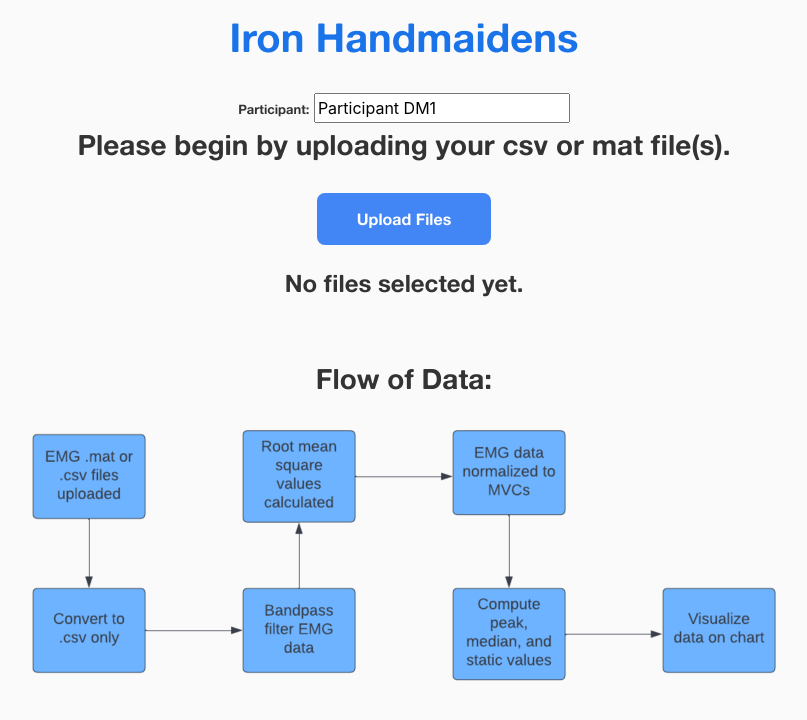
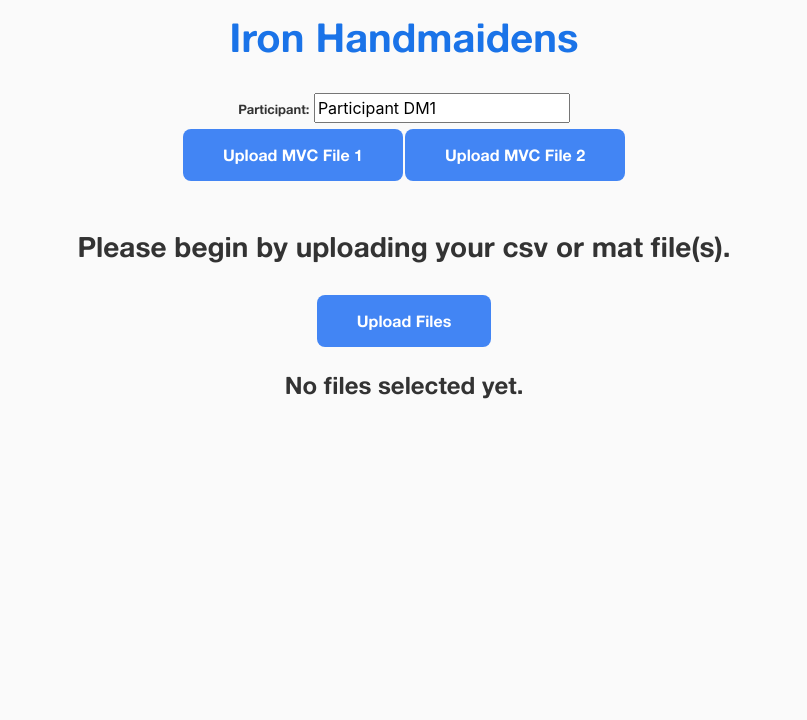
Before and after one commit to eearchey/iron_handmaidens, a Django app: page / in a window 1280 px wide. Shown: the part 59-779 px from the top of the page, without its empty margins (236-1043 px from the left). Run offline with Django 3.2, Linux system fonts and the light colour scheme; some libraries are stand-ins or nearby versions.

Commit message:
Added MVC buttons
Moved flowchart and added MVC buttons

```diff
--- a/iron_handmaidens/data/templates/data/home.html
+++ b/iron_handmaidens/data/templates/data/home.html
@@ -48,6 +48,21 @@
         <br>
         <label for="participantName">Participant:</label>
         <input type="text" id="participantName" value="Participant DM1" onclick="this.select()"/>
+        <div class = "form-group">
+            <center><table>
+            <td>
+            <input type="button" id="MVC1" value="Upload MVC File 1" onclick="document.getElementById('MVC-file1').click();"/>
+            <input type="file" style="display:none;" id="MVC-file1" name="MVC-file1" accept=".csv, .mat" multiple="false">
+            <h4 id="file-nameMVC1"></h4>
+            </td>
+
+            <td>
+            <input type="button" id="MVC2" value="Upload MVC File 2" onclick="document.getElementById('MVC-file2').click();"/>
+            <input type="file" style="display:none;" id="MVC-file2" name="MVC-file2" accept=".csv, .mat" multiple="false">
+            <h4 id="file-nameMVC2"></h4>
+            </td>
+            </table></center>
+        </div>
         <br>
         <h3>Please begin by uploading your csv or mat file(s).</h3>
         <br>
@@ -68,17 +83,6 @@
     <h3>Thank you for uploading the file! This may take a moment.</h3>
 </div>
 
-<div>
-    <br><br>
-    <h3>Flow of Data:</h3>
-</div>
-
-<head>
-    {% load static %} <!-- Prepare django to load static files -->
- </head>
- <body>
-     <img src={% static "Flowchart.png" %}>
- </body>
 
 
 
@@ -123,5 +127,37 @@
             y[j].style.display = 'block';
         }
     }
+
+    let inputMVC1 = document.getElementById('MVC-file1');
+    let file_namesMVC1 = document.getElementById('file-nameMVC1');
+    inputMVC1.addEventListener('change', showFileName1);
+    function showFileName1(event) {
+        let inputMVC1 = event.srcElement;
+        file_namesMVC1.innerHTML = 'File: <br />';
+        /*Empty array to store channel names for each file submitted*/
+        for (let j = 0; j < inputMVC1.files.length; j++) {
+            let file = inputMVC1.files[j]
+            let fileName = file.name;
+            file_namesMVC1.innerHTML += fileName;
+
+            /*Channel names are by the format 'ch1Namej','ch2Namej','timeStampj','eventMarkerj*/
+        }
+    }
+
+    let inputMVC2 = document.getElementById('MVC-file2');
+    let file_namesMVC2 = document.getElementById('file-nameMVC2');
+    inputMVC2.addEventListener('change', showFileName2);
+    function showFileName2(event) {
+        let inputMVC2 = event.srcElement;
+        file_namesMVC2.innerHTML = 'File: <br />';
+        /*Empty array to store channel names for each file submitted*/
+        for (let j = 0; j < inputMVC2.files.length; j++) {
+            let file = inputMVC2.files[j]
+            let fileName = file.name;
+            file_namesMVC2.innerHTML += fileName;
+
+            /*Channel names are by the format 'ch1Namej','ch2Namej','timeStampj','eventMarkerj*/
+        }
+    }
 </script>
 {% endblock content %}
```
Also changed, not shown: iron_handmaidens/data/templates/data/about.html (+14 -1 lines).
